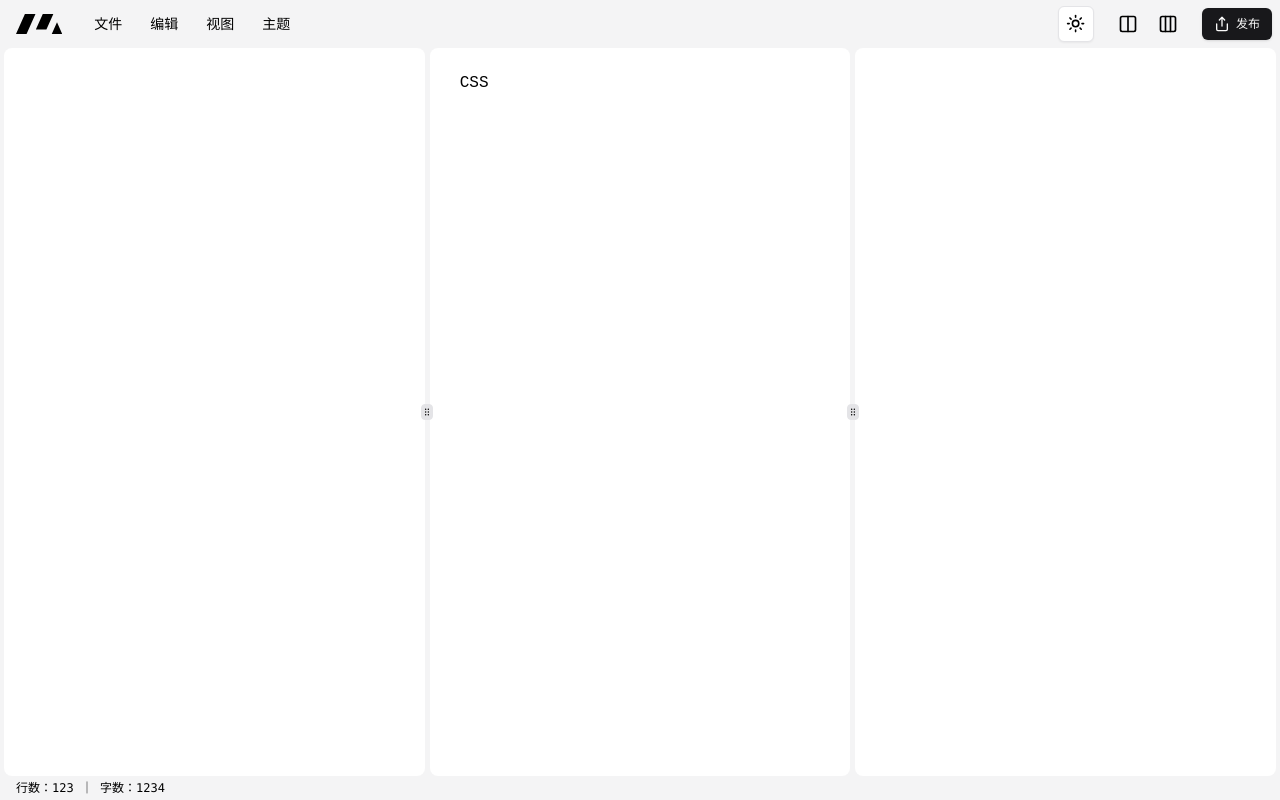
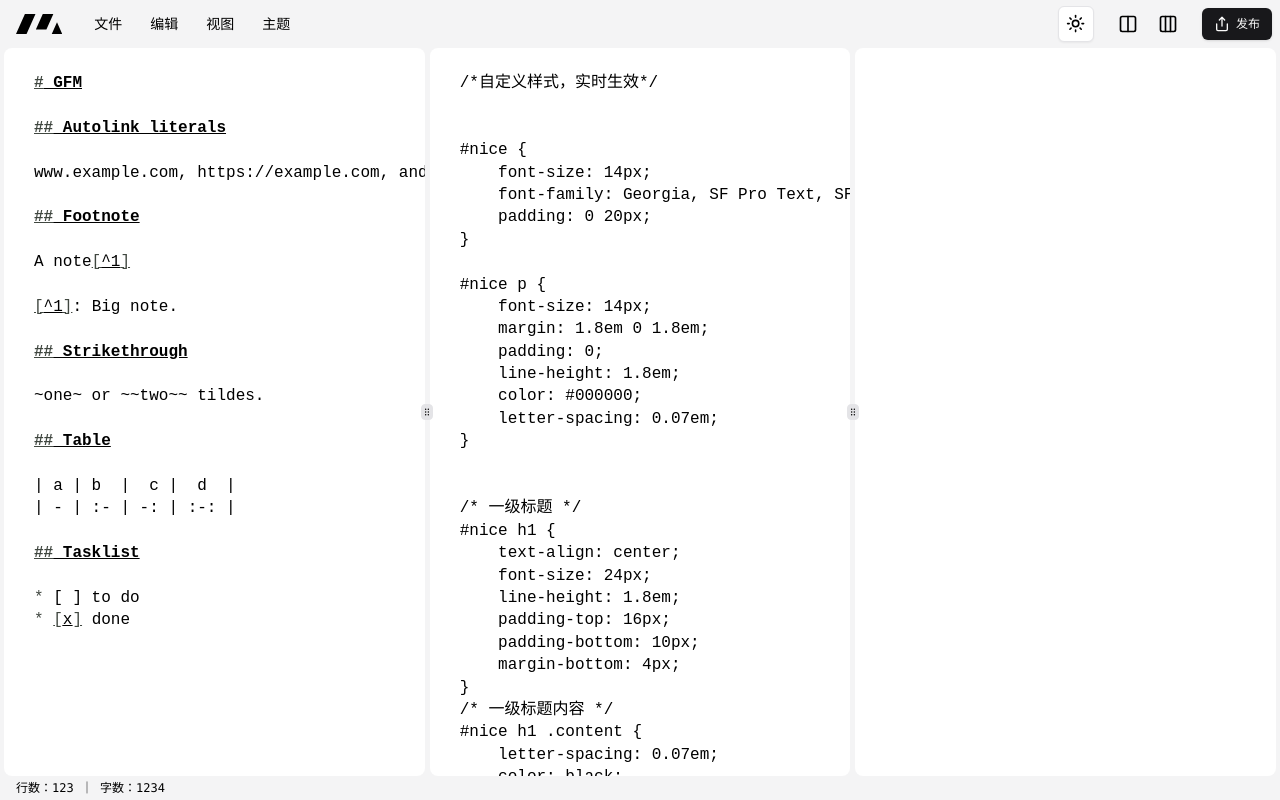
Before and after one commit to latentcat/mdtype, a Next.js app: page / in a window 1280 px wide. Built offline with nearby package versions, Linux system fonts and the light colour scheme.

Commit message:
Load default text

```diff
--- a/src/components/CSSVIew.tsx
+++ b/src/components/CSSVIew.tsx
@@ -11,7 +11,6 @@ export function CSSView() {
 
   useEffect(() => {
     const startState = createEditorState({
-      doc: "CSS",
       extensions: [],
       onChange: setCss,
     });
@@ -22,6 +21,19 @@ export function CSSView() {
         parent: editor.current,
       });
 
+      fetch("/assets/examples/default.css")
+        .then((resp) => resp.text())
+        .then((text) => {
+          view.dispatch(
+            startState.update({
+              changes: {
+                from: 0,
+                insert: text,
+              },
+            })
+          );
+        });
+
       return () => {
         view.destroy();
       };
--- a/src/components/MarkdownView.tsx
+++ b/src/components/MarkdownView.tsx
@@ -14,20 +14,36 @@ export function MarkdownView() {
   const setMarkdown = useSetAtom(markdownAtom);
 
   useEffect(() => {
+    if (!editor.current) {
+      return;
+    }
+
     const startState = createEditorState({
       extensions: [markdown({ codeLanguages: languages })],
       onChange: setMarkdown,
     });
 
-    if (editor.current) {
     const view = createEditorView({
       state: startState,
       parent: editor.current,
     });
+
+    fetch("/assets/examples/default.md")
+      .then((resp) => resp.text())
+      .then((text) => {
+        view.dispatch(
+          startState.update({
+            changes: {
+              from: 0,
+              insert: text,
+            },
+          })
+        );
+      });
+
     return () => {
       view.destroy();
     };
-    }
   }, [setMarkdown]);
 
   return <div className="h-full" ref={editor} />;
```
Lines whose indentation alone changed are shown as unchanged.
